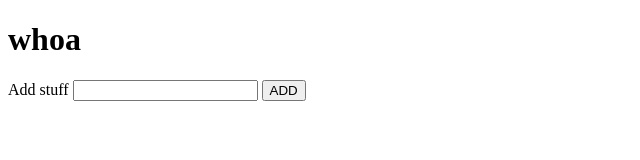
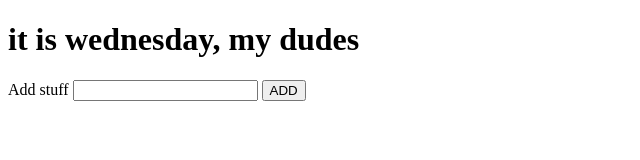
Before and after one commit to scottefloyd/forkingrepo, a plain HTML site: page index.html in a window 1280 px wide. Shown: the whole page, without its empty margins (0-640 px from the left). Drawn offline with Linux system fonts and the light colour scheme.

Commit message:
it is wednesday, my dudes

```diff
--- a/index.html
+++ b/index.html
@@ -8,7 +8,7 @@
   <link rel="stylesheet" href="styles.css">
 </head>
 <body>
-  <h1>whoa</h1>
+  <h1>it is wednesday, my dudes</h1>
 
   <form action="">
     <label for="">Add stuff</label>
```
